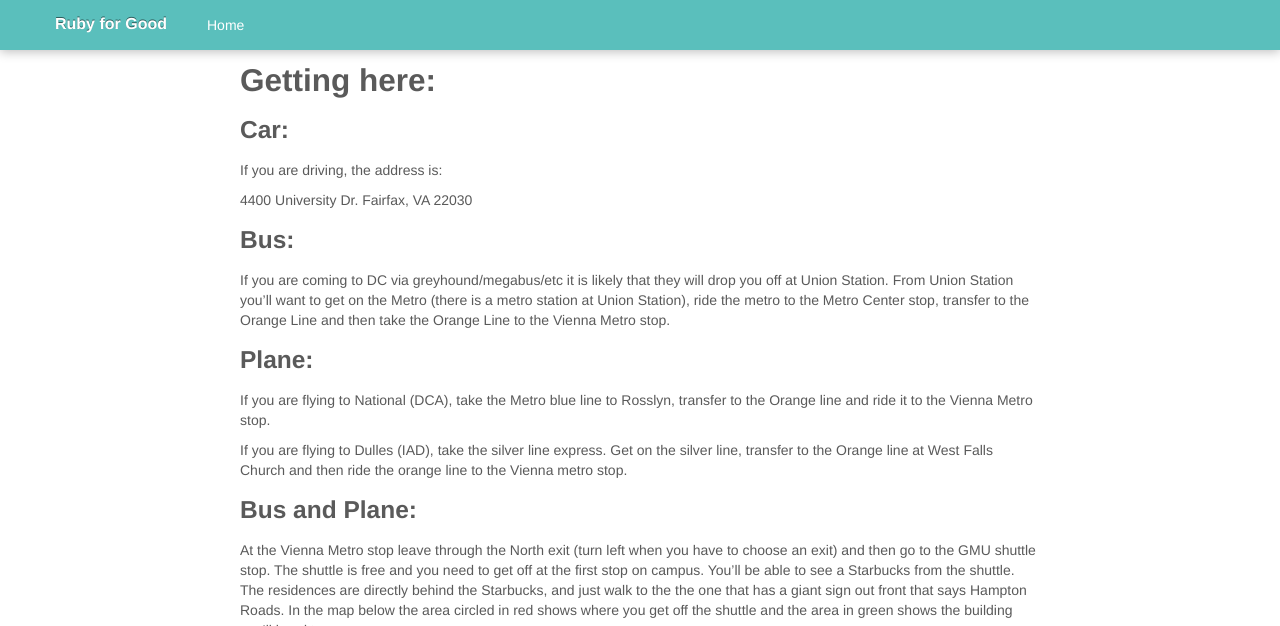
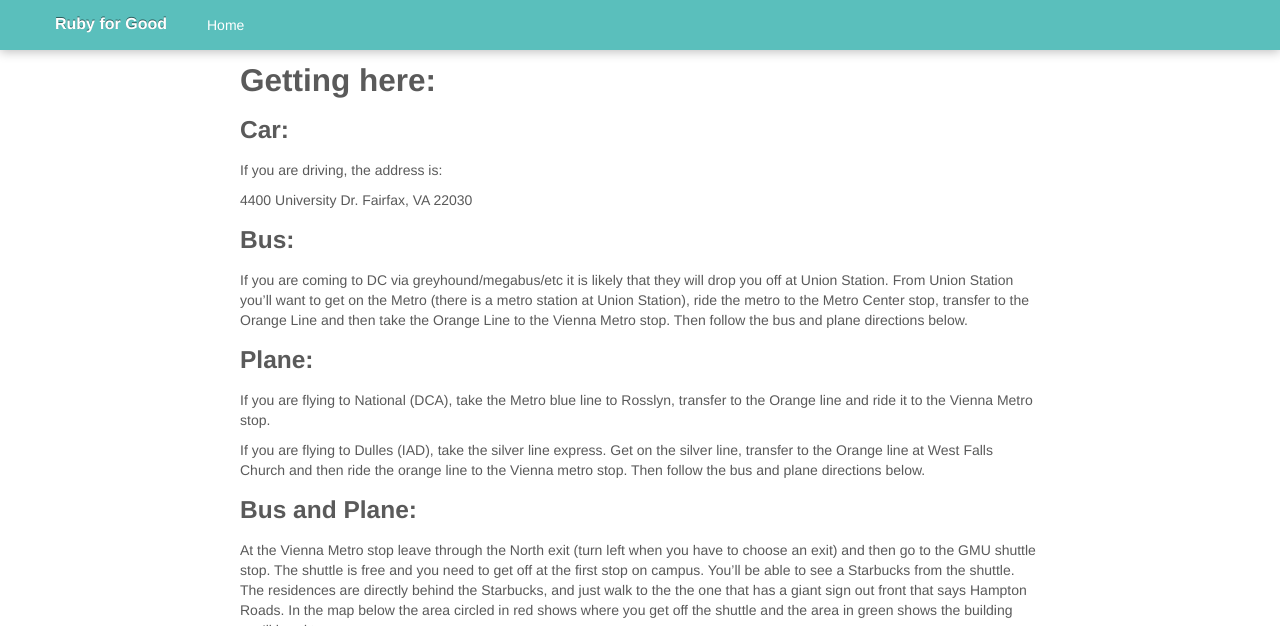
Before and after one commit to rubyforgood/rubyforgood.org--old, a Jekyll site: the page built from location.md, in a window 1280 px wide and 1000 px high, cut to the strip 0-626 px from the top of the window. Built offline with Jekyll 4.4.1, drawn with Linux system fonts in a browser that asks for light colours.

Commit message:
Update location.md

```diff
--- a/location.md
+++ b/location.md
@@ -13,13 +13,13 @@ Fairfax, VA 22030
 
 ###Bus:
 
-If you are coming to DC via greyhound/megabus/etc it is likely that they will drop you off at Union Station. From Union Station you'll want to get on the Metro (there is a metro station at Union Station), ride the metro to the Metro Center stop, transfer to the Orange Line and then take the Orange Line to the Vienna Metro stop.
+If you are coming to DC via greyhound/megabus/etc it is likely that they will drop you off at Union Station. From Union Station you'll want to get on the Metro (there is a metro station at Union Station), ride the metro to the Metro Center stop, transfer to the Orange Line and then take the Orange Line to the Vienna Metro stop. Then follow the bus and plane directions below.
 
 ###Plane:
 
 If you are flying to National (DCA), take the Metro blue line to Rosslyn, transfer to the Orange line and ride it to the Vienna Metro stop.
 
-If you are flying to Dulles (IAD), take the silver line express. Get on the silver line, transfer to the Orange line at West Falls Church and then ride the orange line to the Vienna metro stop.
+If you are flying to Dulles (IAD), take the silver line express. Get on the silver line, transfer to the Orange line at West Falls Church and then ride the orange line to the Vienna metro stop. Then follow the bus and plane directions below.
 
 ###Bus and Plane:
 
```
